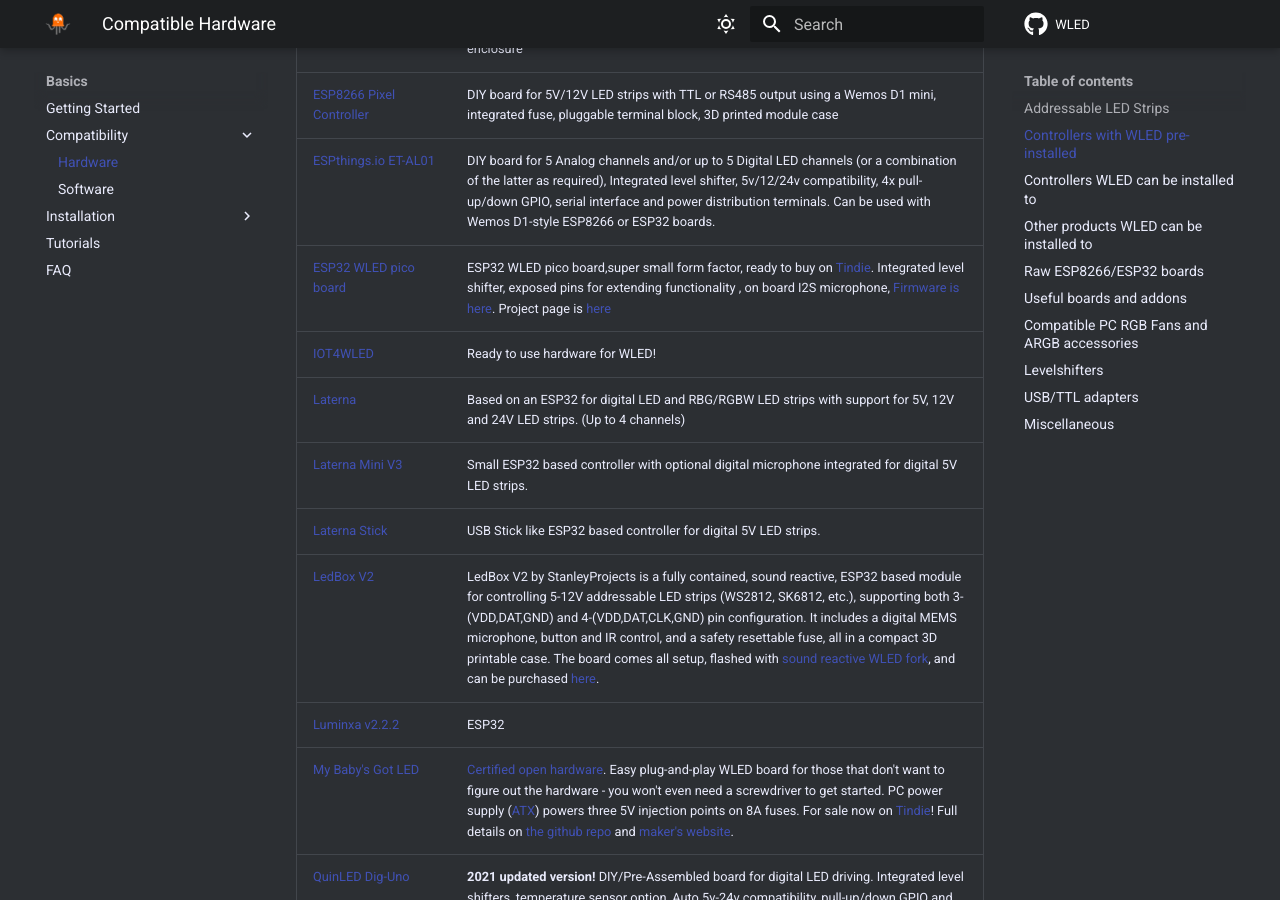
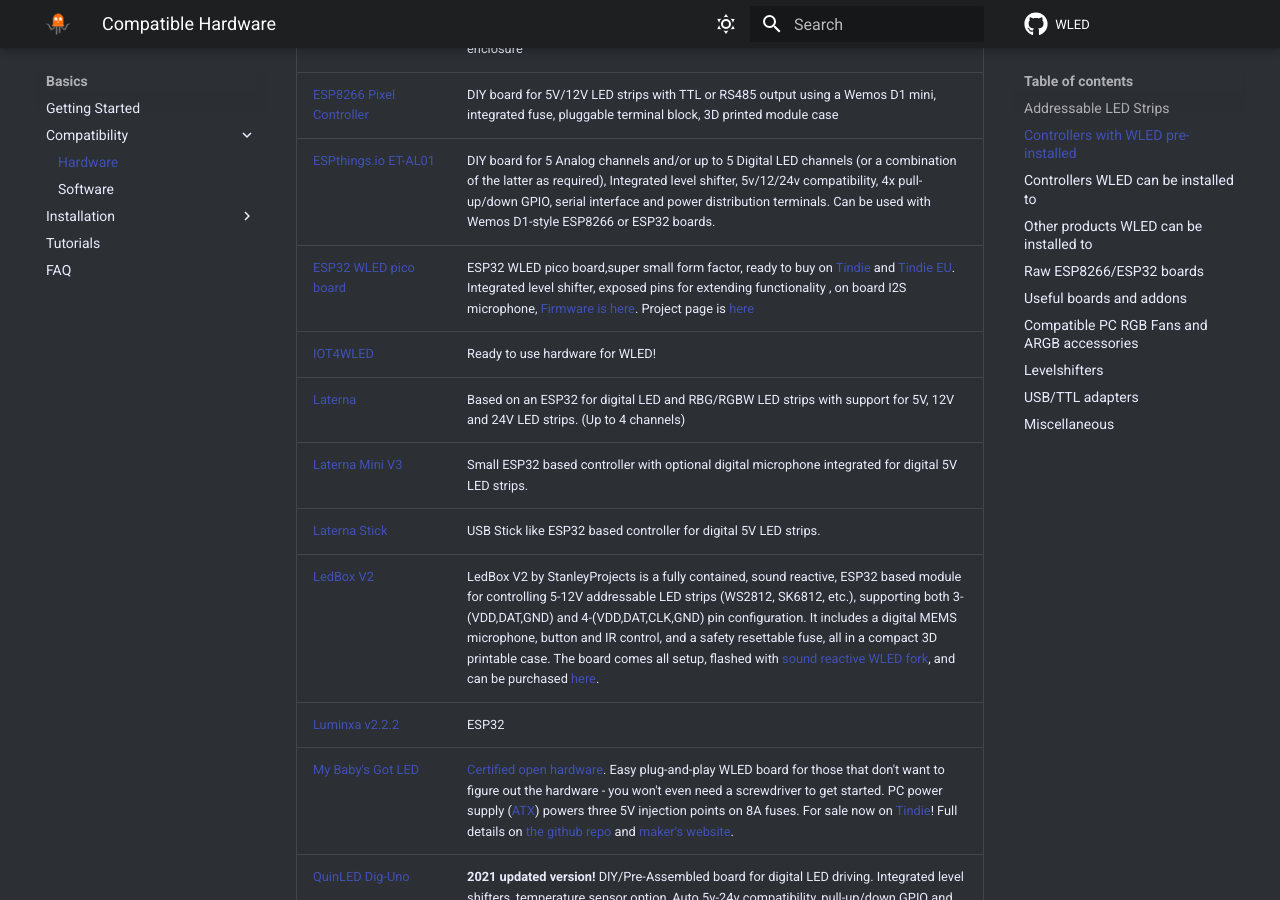
Before and after one commit to Aircoookie/WLED-Docs, an MkDocs documentation site: the page built from docs/basics/compatible-hardware.md, in a window 1280 px wide and 900 px high, scrolled down 2182 px. Built offline with MkDocs 1.6.1 and Material for MkDocs 9.7.7, drawn with Linux system fonts in a browser that asks for light colours; comment, search, counter and statistics services are not loaded.

Commit message:
Update compatible-hardware.md

```diff
--- a/docs/basics/compatible-hardware.md
+++ b/docs/basics/compatible-hardware.md
@@ -53,7 +53,7 @@
 [Cadsbi Motion Smart](https://www.cadsbi-shop.de/shop/led-beleuchtungscontroller/cadsbi-motion-smart/) | Ready to use solution with 3 output ports, an external antenna, in a high quality metal enclosure
 [ESP8266 Pixel Controller](https://www.maltepoeggel.de/?site=pixelcontroller) | DIY board for 5V/12V LED strips with TTL or RS485 output using a Wemos D1 mini, integrated fuse, pluggable terminal block, 3D printed module case
 [ESPthings.io ET-AL01](https://www.espthings.io/AL01) | DIY board for 5 Analog channels and/or up to 5 Digital LED channels (or a combination of the latter as required), Integrated level shifter, 5v/12/24v compatibility, 4x pull-up/down GPIO, serial interface and power distribution terminals. Can be used with Wemos D1-style ESP8266 or ESP32 boards.
-[ESP32 WLED pico board](https://www.tindie.com/products/28276/) | ESP32 WLED pico board,super small form factor, ready to buy on [Tindie](https://www.tindie.com/products/28276/). Integrated level shifter, exposed pins for extending functionality , on board I2S microphone, [Firmware is here](https://github.com/srg74/WLED-ESP32-pico/tree/main/Firmware). Project page is [here](https://github.com/srg74/WLED-ESP32-pico)
+[ESP32 WLED pico board](https://www.tindie.com/products/28276/) | ESP32 WLED pico board,super small form factor, ready to buy on [Tindie](https://www.tindie.com/products/28276/) and [Tindie EU](https://www.tindie.com/products/moonmodules/esp32-pico-board-with-digital-microphone/). Integrated level shifter, exposed pins for extending functionality , on board I2S microphone, [Firmware is here](https://github.com/srg74/WLED-ESP32-pico/tree/main/Firmware). Project page is [here](https://github.com/srg74/WLED-ESP32-pico)
 [IOT4WLED](https://iot4.eu/product/iot4wled/) | Ready to use hardware for WLED!
 [Laterna](https://github.com/Planet-Laterna/Laterna) | Based on an ESP32 for digital LED and RBG/RGBW LED strips with support for 5V, 12V and 24V LED strips. (Up to 4 channels)
 [Laterna Mini V3](https://github.com/Planet-Laterna/Laterna-mini-V3) | Small ESP32 based controller with optional digital microphone integrated for digital 5V LED strips.
```
